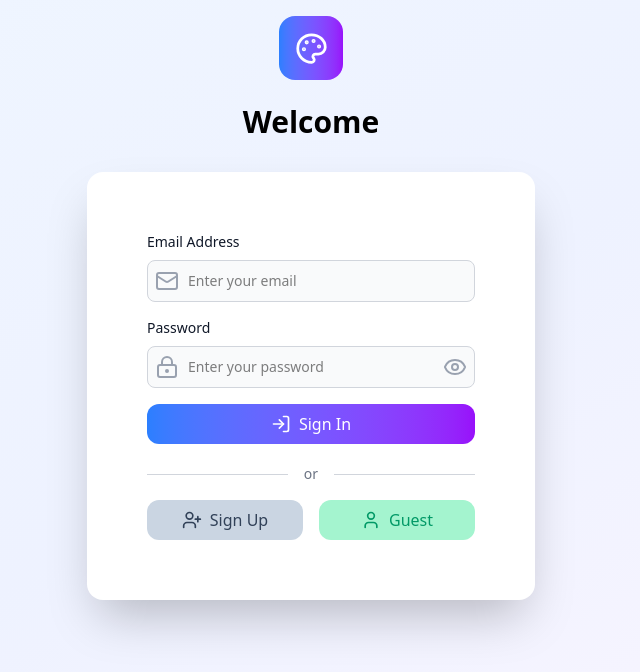
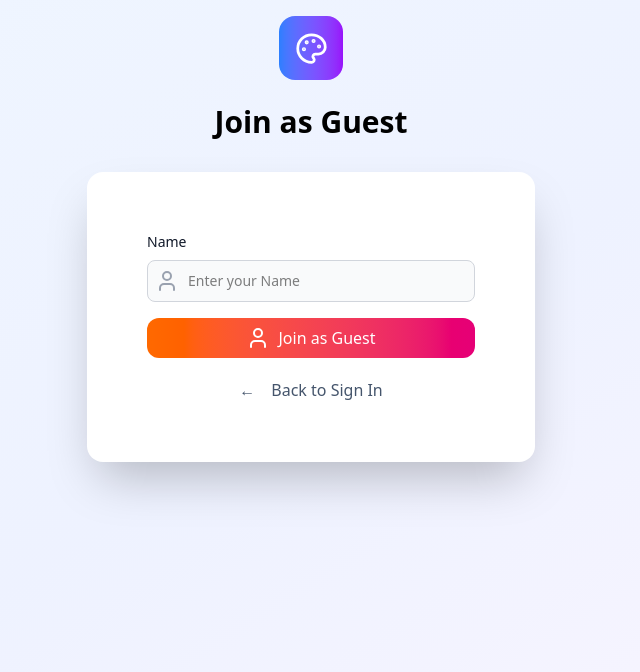
Before and after one commit to ksk45/OnlineBoard, a React (Vite) app in the folder frontend/: page /guest in a window 1280 px wide. Shown: the top 672 px of the page, without its empty margins (329-969 px from the left). Built offline with nearby package versions, Linux system fonts and the light colour scheme.

Commit message:
ゲストログイン画面　ログイン処理実装

```diff
--- a/frontend/src/components/Auth/Form/GuestForm.tsx
+++ b/frontend/src/components/Auth/Form/GuestForm.tsx
@@ -2,12 +2,18 @@ import React, { useState } from "react";
 import AuthInput from "../AuthInput";
 import { validateMaxLength, validateRequired } from "../../../utils/validation";
 import AuthMainButton from "../AuthMainButton";
+import { useUser } from "../../../contexts/UserContext";
+import { useNavigate } from "react-router-dom";
 
 // ゲストログイン
 const GuestForm = () => {
   // useState定義
   const [name, setName] = useState("");
   const [nameErr, setNameErr] = useState("");
+
+  // ユーザーコンテキスト取得
+  const userContext = useUser();
+  const navigate = useNavigate();
 
   // エラー定義
   const isValid = () => {
@@ -28,7 +34,14 @@ const GuestForm = () => {
     // バリデーションチェック
     if (!isValid()) return;
 
-    alert(`name: ${name}\nログイン処理成功（ダミー）`)
+    userContext.setUser({
+      userId: -1,
+      userName: name,
+      email: "guest",
+    });
+    navigate("/menu");
+    // alert(`name: ${name}\nログイン処理成功（ダミー）`)
+
   };
 
   return (
--- a/frontend/src/pages/AuthPage.tsx
+++ b/frontend/src/pages/AuthPage.tsx
@@ -34,7 +34,9 @@ const AuthPage = () => {
     if (location.pathname === "/sign-up") {
       setAuthMode("signUp");
     }
-    // 必要に応じて他のパスもここで制御可能
+    if (location.pathname === "/guest") {
+      setAuthMode("guest");
+    }
   }, [location.pathname]);
 
   // authModeに応じてフォームを切り替え
--- a/frontend/src/pages/MenuPage.tsx
+++ b/frontend/src/pages/MenuPage.tsx
@@ -7,7 +7,10 @@ const MenuPage = () => {
     <div>
       <h1>メニュー</h1>
       <p>ここにメニューの内容が表示されます。</p>
-	  <p>現在のユーザー: {userContext.user ? userContext.user.userName : "未ログイン"}</p>
+	  <p>現在のユーザー</p>
+    <p>ID: {userContext.user ? userContext.user.userId : "未ログイン"}</p>
+	  <p>ユーザー名: {userContext.user ? userContext.user.userName : ""}</p>
+	  <p>メールアドレス: {userContext.user ? userContext.user.email : ""}</p>
     </div>
   );
 };
```
